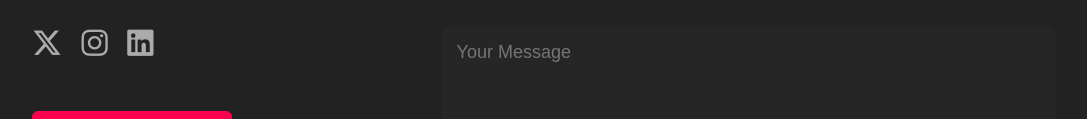
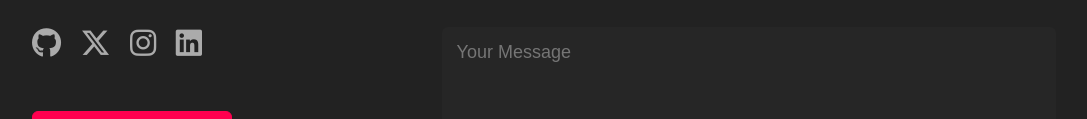
Before and after one commit to Lechi12/Portfolio.project, a plain HTML site: page index.html in a window 1280 px wide. Shown: the part 3353-3472 px from the top of the page, without its empty margins (96-1183 px from the left). Drawn offline with nearby package versions, Linux system fonts and the light colour scheme.

Commit message:
Updated index.html

```diff
--- a/index.html
+++ b/index.html
@@ -168,7 +168,8 @@
                 <p><i class="fa-solid fa-paper-plane"></i>lechiobayi@gmail.com</p>
                 <p><i class="fa-solid fa-phone"></i>+2349137433955</p>
                 <div class="social-icons">
-                    <a href=""><i class="fa-brands fa-x-twitter"></i></box-icon></a>
+                    <a href="https://github.com/Lechi12" target="_blank"><i class="fa-brands fa-github"></i></a>
+                    <a href="https://twitter.com/@Sl_eeem"><i class="fa-brands fa-x-twitter"></i></box-icon></a>
                     <a href=""><i class="fa-brands fa-instagram"></i></a>
                     <a href=""><i class="fa-brands fa-linkedin"></i></a>
                 </div>
```
